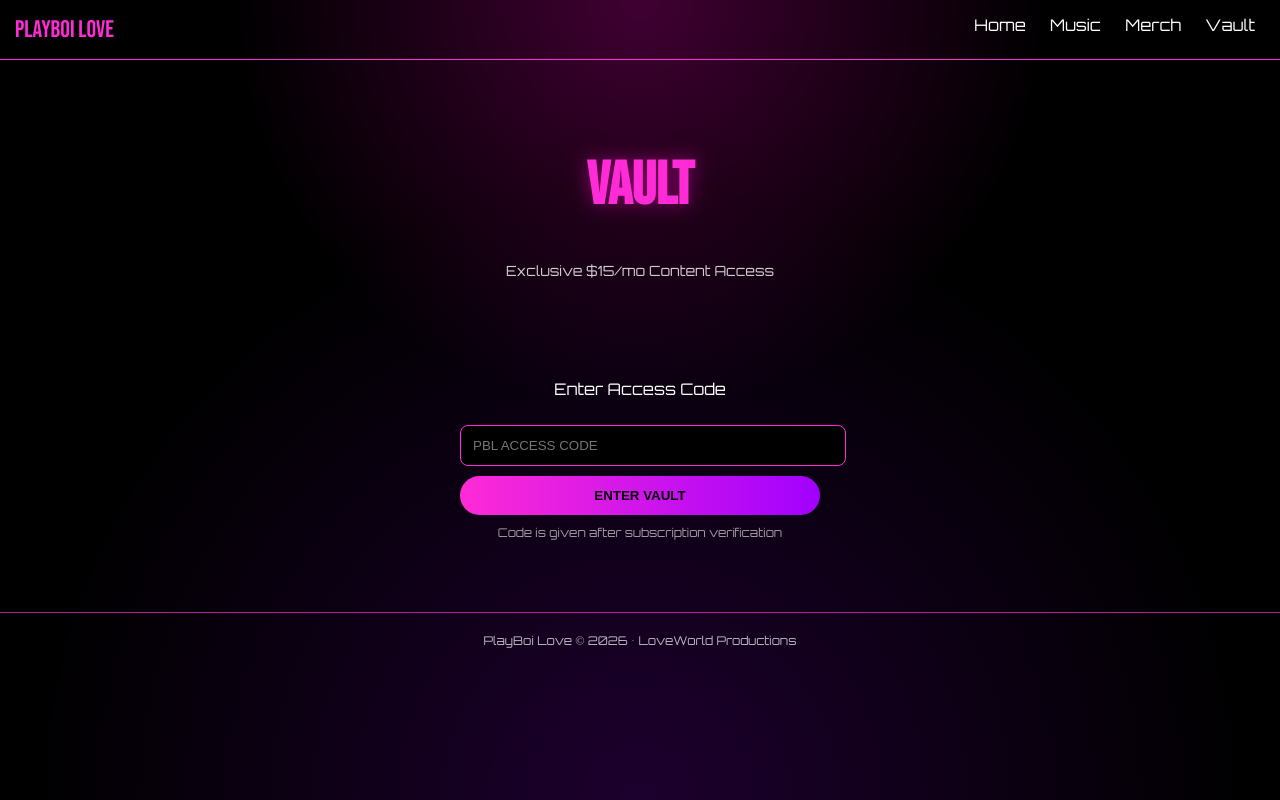
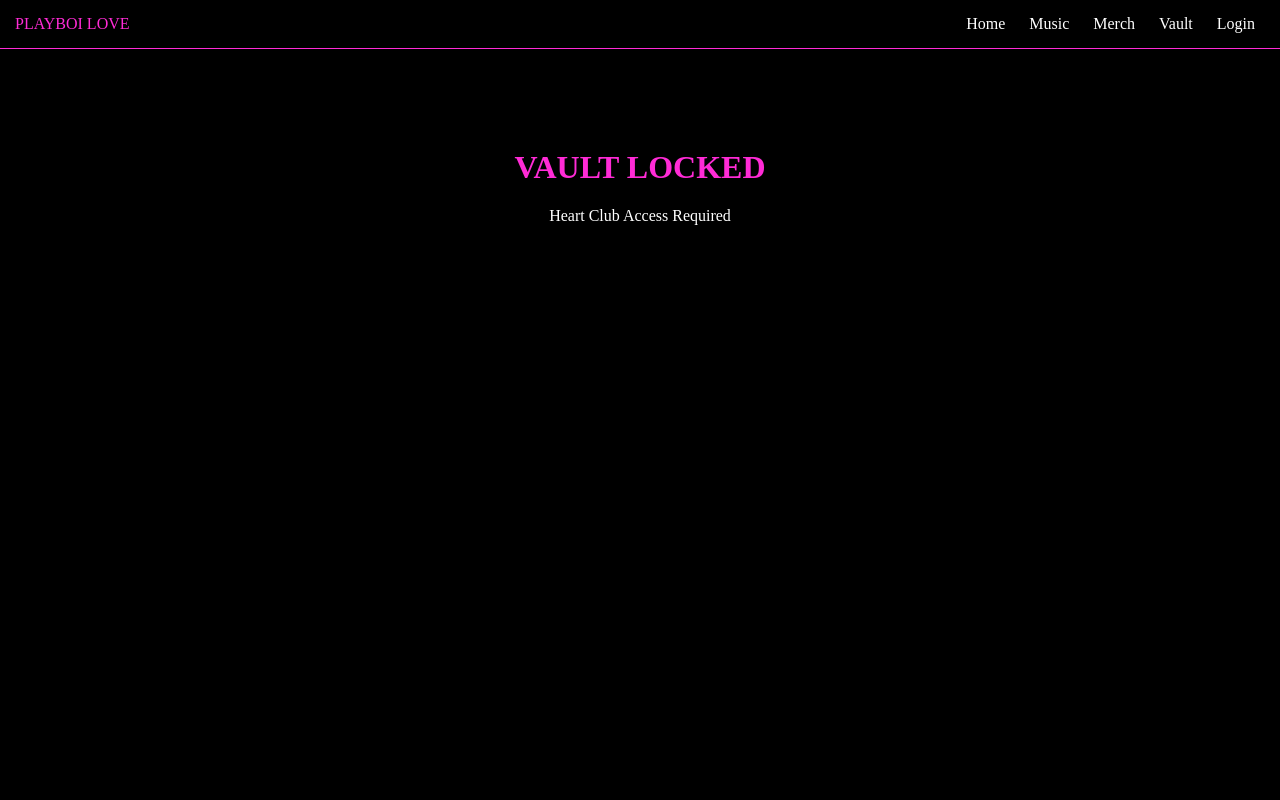
Before and after one commit to playboilove21/playboii-love, a plain HTML site: page vault.html in a window 1280 px wide. Drawn offline with Linux system fonts and the light colour scheme.

Commit message:
Update vault.html

```diff
--- a/vault.html
+++ b/vault.html
@@ -1,138 +1,22 @@
 <!DOCTYPE html>
-<html lang="en">
+<html>
 <head>
-<meta charset="UTF-8">
+<title>Vault</title>
 <meta name="viewport" content="width=device-width, initial-scale=1.0">
-<title>PlayBoi Love • Vault</title>
-
-<link href="https://fonts.googleapis.com/css2?family=Bebas+Neue&family=Orbitron:wght@400;700&display=swap" rel="stylesheet">
 
 <style>
-
-/* BASE */
-body {
-  margin:0;
-  font-family: Orbitron;
-  background:black;
-  color:white;
-}
-
-/* GLOW BACKGROUND */
-.bg {
-  position:fixed;
-  inset:0;
-  background:
-    radial-gradient(circle at top, rgba(255,0,200,0.25), transparent 40%),
-    radial-gradient(circle at bottom, rgba(160,0,255,0.18), transparent 60%);
-  z-index:-1;
-}
-
-/* NAV (MATCH ALL OTHER PAGES) */
-nav {
-  display:flex;
-  justify-content:space-between;
-  padding:15px;
-  border-bottom:1px solid #ff2bd6;
-}
-
-.logo {
-  font-family:Bebas Neue;
-  font-size:24px;
-  color:#ff2bd6;
-}
-
-nav a {
-  color:white;
-  text-decoration:none;
-  margin:0 10px;
-}
-
-/* HERO */
-.hero {
-  text-align:center;
-  padding:50px 20px;
-}
-
-.hero h1 {
-  font-family:Bebas Neue;
-  font-size:60px;
-  color:#ff2bd6;
-  text-shadow:0 0 20px rgba(255,0,200,0.5);
-}
-
-.hero p {
-  opacity:0.8;
-  font-size:14px;
-}
-
-/* LOGIN BOX */
-.lock-box {
-  max-width:360px;
-  margin:0 auto;
-  text-align:center;
-  padding:20px;
-}
-
-input {
-  width:100%;
-  padding:12px;
-  margin-top:10px;
-  background:black;
-  border:1px solid #ff2bd6;
-  color:white;
-  border-radius:8px;
-}
-
-button {
-  width:100%;
-  padding:12px;
-  margin-top:10px;
-  border:none;
-  border-radius:25px;
-  background:linear-gradient(90deg,#ff2bd6,#a100ff);
-  font-weight:bold;
-  cursor:pointer;
-}
-
-/* VAULT CONTENT */
-.vault {
-  display:none;
-  padding:20px;
-}
-
-.grid {
-  display:grid;
-  grid-template-columns:repeat(auto-fit, minmax(250px, 1fr));
-  gap:15px;
-  margin-top:20px;
-}
-
-.card {
-  border:1px solid #ff2bd6;
-  border-radius:12px;
-  padding:15px;
-  background:rgba(255,255,255,0.03);
-  box-shadow:0 0 15px rgba(255,0,200,0.15);
-}
-
-/* FOOTER */
-footer {
-  text-align:center;
-  padding:20px;
-  border-top:1px solid #ff2bd6;
-  margin-top:40px;
-  font-size:12px;
-  opacity:0.7;
-}
-
+body{margin:0;background:black;color:white;font-family:Orbitron;}
+nav{display:flex;justify-content:space-between;padding:15px;border-bottom:1px solid #ff2bd6;}
+nav a{color:white;margin:0 10px;text-decoration:none;}
+.logo{color:#ff2bd6;font-family:Bebas Neue;}
+.lock{text-align:center;margin-top:100px;}
+.card{border:1px solid #ff2bd6;padding:15px;margin:10px;border-radius:10px;}
+.vault{display:none;}
 </style>
 </head>
 
 <body>
 
-<div class="bg"></div>
-
-<!-- NAV -->
 <nav>
   <div class="logo">PLAYBOI LOVE</div>
   <div>
@@ -140,92 +24,24 @@ footer {
     <a href="music.html">Music</a>
     <a href="merch.html">Merch</a>
     <a href="vault.html">Vault</a>
+    <a href="login-log-out.html">Login</a>
   </div>
 </nav>
 
-<!-- HERO -->
-<div class="hero">
-  <h1>VAULT</h1>
-  <p>Exclusive $15/mo Content Access</p>
+<div class="lock" id="lock">
+  <h1 style="color:#ff2bd6;">VAULT LOCKED</h1>
+  <p>Heart Club Access Required</p>
 </div>
 
-<!-- LOCK SCREEN -->
-<div class="lock-box" id="lock">
-
-  <p>Enter Access Code</p>
-
-  <input id="code" placeholder="PBL ACCESS CODE">
-  <button onclick="unlock()">ENTER VAULT</button>
-
-  <p style="font-size:12px; opacity:0.6; margin-top:10px;">
-    Code is given after subscription verification
-  </p>
-
+<div class="vault" id="vault">
+  <div class="card">Exclusive Track</div>
 </div>
 
-<!-- VAULT CONTENT -->
-<div class="vault" id="vault">
-
-  <div class="grid">
-
-    <div class="card">
-      🎧 <h3>Unreleased Track #1</h3>
-      <p>Private studio session leak</p>
-    </div>
-
-    <div class="card">
-      🔥 <h3>Exclusive Drop</h3>
-      <p>Early access music release</p>
-    </div>
-
-    <div class="card">
-      📸 <h3>Behind The Scenes</h3>
-      <p>Studio + lifestyle footage</p>
-    </div>
-
-    <div class="card">
-      💿 <h3>Vault Archive</h3>
-      <p>Full unreleased catalog</p>
-    </div>
-
-  </div>
-
-</div>
-
-<!-- FOOTER -->
-<footer>
-  PlayBoi Love © 2026 • LoveWorld Productions
-</footer>
-
 <script>
-
-/* ACCESS CODE */
-const ACCESS_CODE = "PBLACCESS";
-
-/* UNLOCK FUNCTION */
-function unlock() {
-  const input = document.getElementById("code").value;
-
-  if (input === ACCESS_CODE) {
-
-    localStorage.setItem("pbl_vault", "true");
-
-    document.getElementById("lock").style.display = "none";
-    document.getElementById("vault").style.display = "block";
-
-  } else {
-    alert("Invalid access code");
-  }
+if(localStorage.getItem("heartClubBadge")==="true"){
+document.getElementById("lock").style.display="none";
+document.getElementById("vault").style.display="block";
 }
-
-/* AUTO UNLOCK IF ALREADY VERIFIED */
-window.onload = function () {
-  if (localStorage.getItem("pbl_vault") === "true") {
-    document.getElementById("lock").style.display = "none";
-    document.getElementById("vault").style.display = "block";
-  }
-};
-
 </script>
 
 </body>
```
